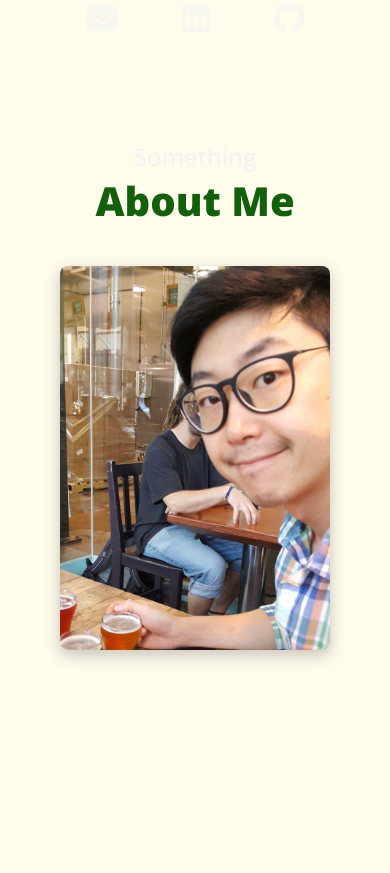
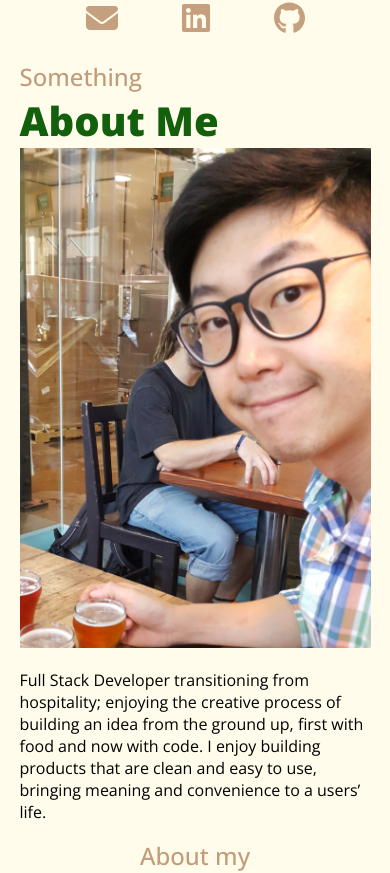
Before and after one commit to cheungjoshua/profile_v2, a React (Create React App) app: page / in a window 390 px wide. Shown: the part 784-1657 px from the top of the page. Built offline with nearby package versions, Linux system fonts and the light colour scheme.

Commit message:
add scroll offset function for react-router-hash

```diff
--- a/src/App.scss
+++ b/src/App.scss
@@ -103,11 +103,11 @@ h4 {
     li {
       font-size: 2em;
       color: $text-grey;
-      opacity: 60%;
+      opacity: 50%;
 
       .link {
         text-decoration: none;
-        color: $text-grey;
+        color: $logoColor;
       }
     }
   }
--- a/src/components/About/About.scss
+++ b/src/components/About/About.scss
@@ -1,46 +1,11 @@
 @import "../../styles/mixing.scss";
 @import "../../styles/variables.scss";
 
-.about {
-  @include fl-col-ctr;
-  height: 60vh;
-  margin: 5em auto;
-
-  .about_container {
-    @include fl-row-ctr;
-    gap: 6em;
-    width: 60vw;
-    margin: 5em auto;
-    flex-wrap: wrap;
-
-    .about_me_myPic {
-      height: 24em;
-      border-radius: 0.5em;
-      box-shadow: rgba(89, 89, 89, 0.35) 0px 5px 15px;
-    }
-
-    .intro {
-      width: 500px;
-      color: $text-light;
-      font-weight: 800;
-      font-size: 1.2em;
-      line-height: 1.5em;
+#about {
+  .about_imageContainer {
+    display: block;
+    img {
+      width: 100%;
     }
   }
 }
-
-@media screen and (max-width: 600px) {
-  .about {
-    height: 100vh;
-    // margin: auto;
-
-    .about_container {
-      margin: auto;
-      gap: 0;
-
-      .intro {
-        font-size: 1em;
-      }
-    }
-  }
-}
--- a/src/components/About/index.jsx
+++ b/src/components/About/index.jsx
@@ -5,17 +5,23 @@ import "./About.scss";
 export default function About() {
   return (
     <section className="about" id="about">
+      <div className="wrapper">
         <h4>Something</h4>
         <h1>About Me</h1>
         <div className="about_container">
+          <div className="about_imageContainer">
             <img src={myPic} alt="" className="about_me_myPic" />
-
+          </div>
+          <div className="about_introContainer">
             <p className="intro">
               Full Stack Developer transitioning from hospitality; enjoying the
-          creative process of building an idea from the ground up, first with
-          food and now with code. I enjoy building products that are clean and
-          easy to use, bringing meaning and convenience to a users’ life.
+              creative process of building an idea from the ground up, first
+              with food and now with code. I enjoy building products that are
+              clean and easy to use, bringing meaning and convenience to a
+              users’ life.
             </p>
+          </div>
+        </div>
       </div>
     </section>
   );
--- a/src/components/Navbar.jsx
+++ b/src/components/Navbar.jsx
@@ -7,6 +7,16 @@ export default function Navbar() {
   const [navShow, setNavShow] = useState(false);
 
   let navClass = navShow ? "navLinks showNav" : "navLinks";
+
+  ////////////////////////
+  /// Help ** NOT ** scroll all the way to the top
+  /// when using react-router-hash-link
+  /////////////////////////
+  const scrollWithOffset = (el) => {
+    const yCoordinate = el.getBoundingClientRect().top + window.pageYOffset;
+    const yOffset = -100;
+    window.scrollTo({ top: yCoordinate + yOffset, behavior: "smooth" });
+  };
 
   return (
     <nav className="headNav" id="headNav">
@@ -45,6 +55,7 @@ export default function Navbar() {
                 onClick={() => {
                   setNavShow(false);
                 }}
+                scroll={scrollWithOffset}
               >
                 About
               </Link>
@@ -57,6 +68,7 @@ export default function Navbar() {
                 onClick={() => {
                   setNavShow(false);
                 }}
+                scroll={scrollWithOffset}
               >
                 Skills
               </Link>
@@ -69,6 +81,7 @@ export default function Navbar() {
                 onClick={() => {
                   setNavShow(false);
                 }}
+                scroll={scrollWithOffset}
               >
                 Projects
               </Link>
--- a/src/styles/variables.scss
+++ b/src/styles/variables.scss
@@ -10,7 +10,7 @@ $logoColor: #8b4511;
 /// Text Colors
 $text-dark: $site-black;
 $text-light: $site-white;
-$text-grey: #f3f3f3;
+$text-grey: #8b451187;
 
 // Fonts
 $body-font: "Open Sans", sans-serif;
```
Lines whose indentation alone changed are shown as unchanged.
